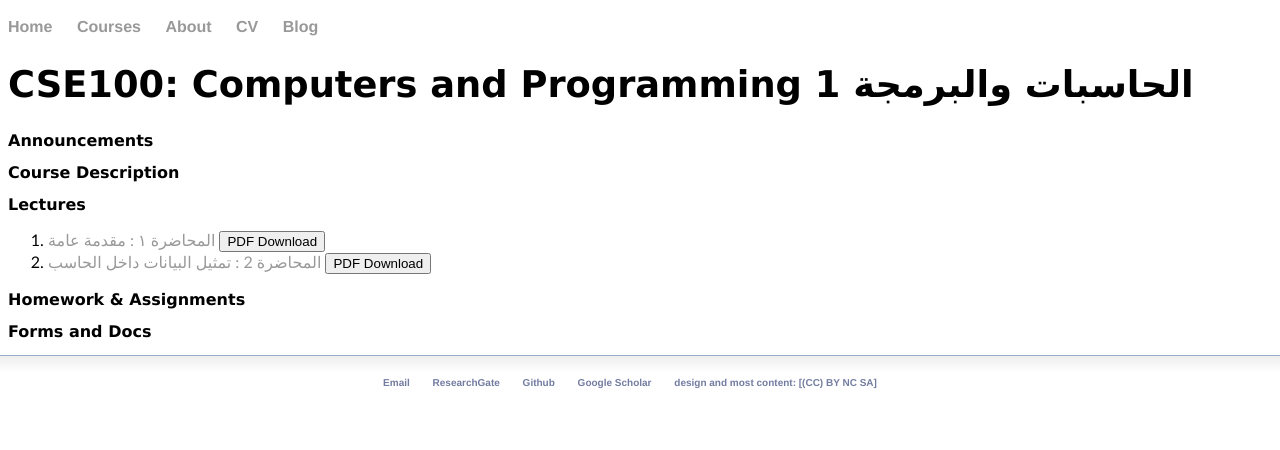
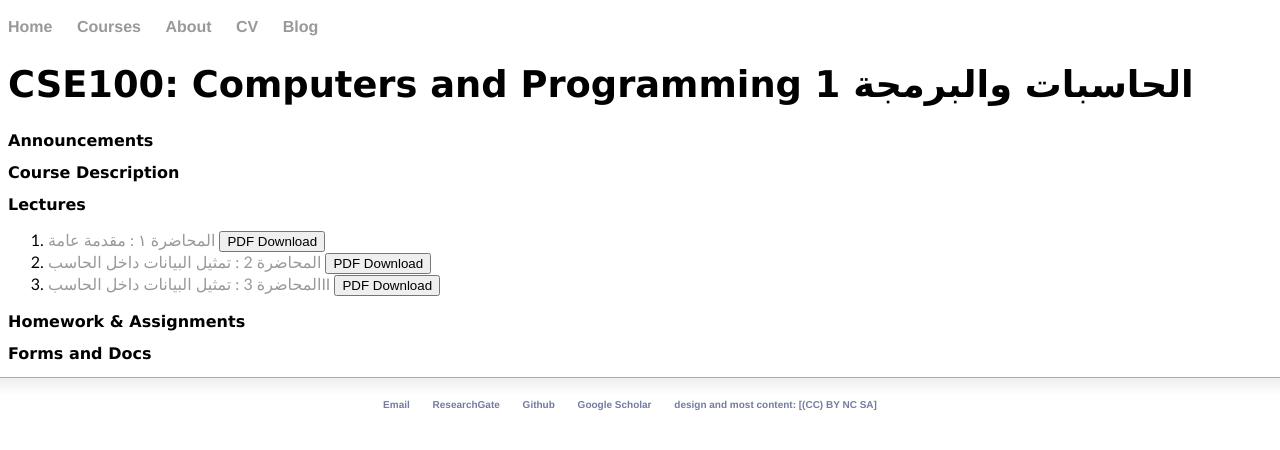
Before and after one commit to mnourgwad/mnourgwad.github.io, a Jekyll site: the page built from CSE100/index.html, in a window 1280 px wide. Shown: the top 450 px of the page. Built offline with Jekyll 4.4.1, drawn with Linux system fonts in a browser that asks for light colours; a script that is not in the unit is left out.

Commit message:
added lectures

```diff
--- a/CSE100/index.html
+++ b/CSE100/index.html
@@ -13,6 +13,8 @@
 		<a target="_blank" class="noCrossRef" href="lectures/CSE100ComputersAndProgrammingLec01.pdf"><button type="button" class="btn btn-default" aria-label="Left Align"><span class="glyphicon glyphicon-download-alt" aria-hidden="true"></span> PDF Download</button></a></li>
 <li><a href="lectures/CSE100ComputersAndProgrammingLec02.pdf">المحاضرة 2 : تمثيل البيانات داخل الحاسب</a>
 		<a target="_blank" class="noCrossRef" href="lectures/CSE100ComputersAndProgrammingLec02.pdf"><button type="button" class="btn btn-default" aria-label="Left Align"><span class="glyphicon glyphicon-download-alt" aria-hidden="true"></span> PDF Download</button></a></li>
+<li><a href="lectures/CSE100ComputersAndProgrammingLec03.pdf">المحاضرة  3 : تمثيل البيانات داخل الحاسبII</a>
+		<a target="_blank" class="noCrossRef" href="lectures/CSE100ComputersAndProgrammingLec03.pdf"><button type="button" class="btn btn-default" aria-label="Left Align"><span class="glyphicon glyphicon-download-alt" aria-hidden="true"></span> PDF Download</button></a></li>
 			</ol>
 
 			<h2>Homework & Assignments</h2>
--- a/CSE4316/index.html
+++ b/CSE4316/index.html
@@ -14,6 +14,7 @@
 
 <li><a href="lectures/CSE4316RobotsLec2.pdf">Lecture 2: Robot Morphology</a>
     <a target="_blank" class="noCrossRef" href="lectures/CSE4316RobotsLec2.pdf"><button type="button" class="btn btn-default" aria-label="Left Align"><span class="glyphicon glyphicon-download-alt" aria-hidden="true"></span> PDF Download</button></a></li>
+<li><a href="lectures/CSE4316RobotsLec3.pdf"> Lecture 3: Robot Kinematics</a> <a target="_blank" class="noCrossRef" href="lectures/CSE4316RobotsLec3.pdf"> <button type="button" class="btn btn-default" aria-label="Left Align"><span class="glyphicon glyphicon-download-alt" aria-hidden="true"></span> PDF Download</button></a></li>
 			</ol>
 
 			<h2>Announcements</h2>
```
Also changed, not shown: 2 other files.
